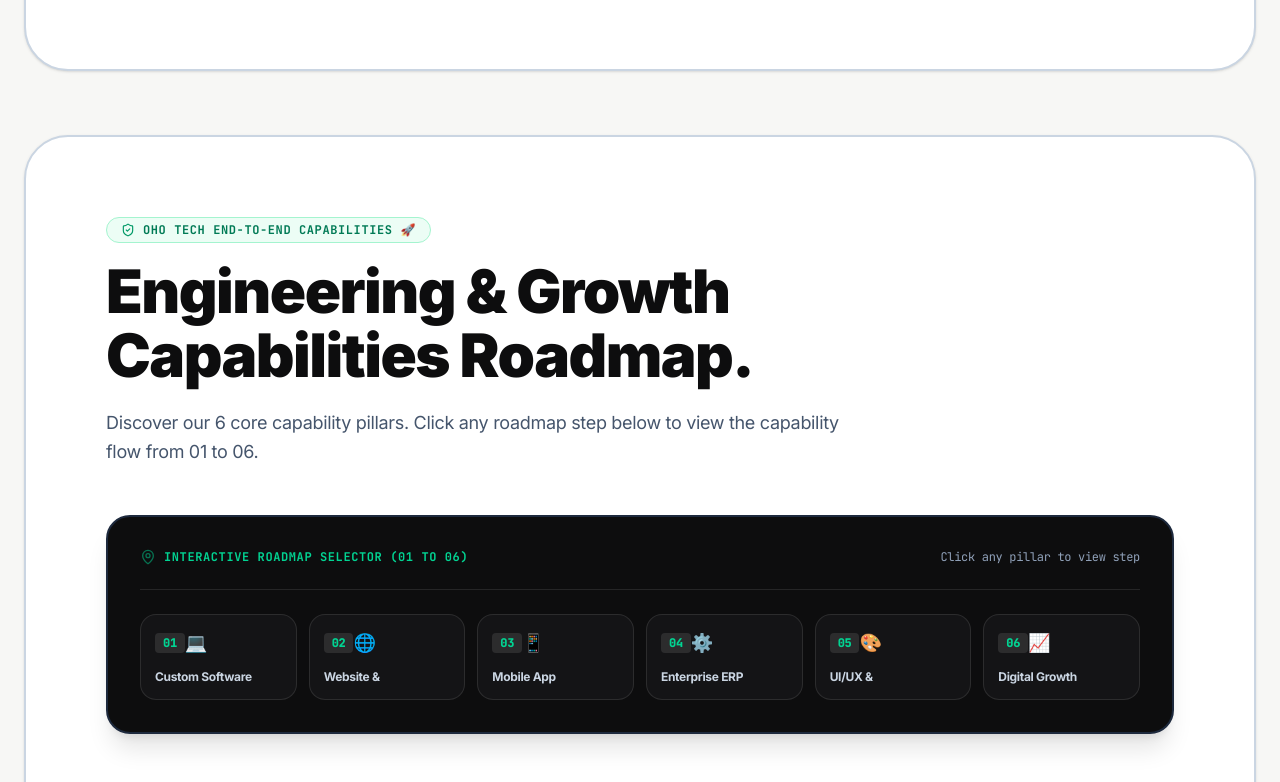
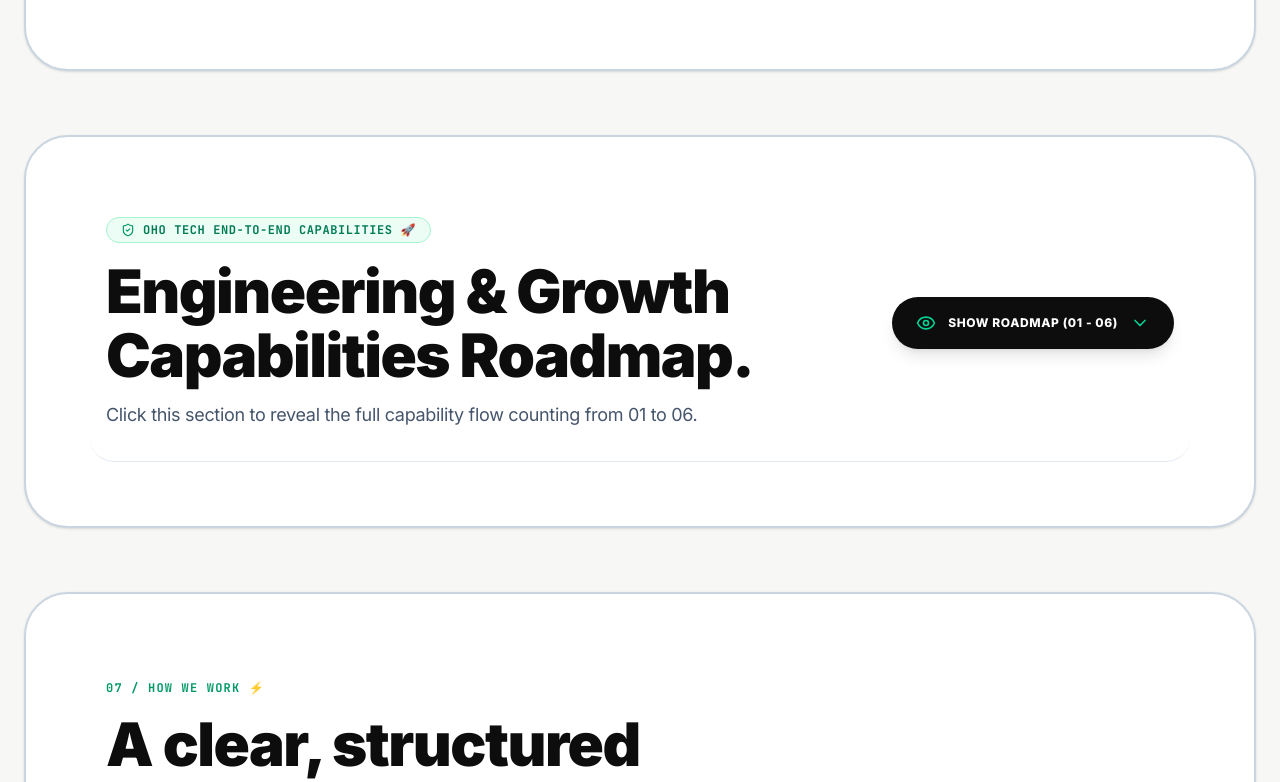
Before and after one commit to Himansu-Nayak/OHOTECHN, a Next.js app: page / in a window 1280 px wide. Shown: the part 8700-9482 px from the top of the page. Built offline with nearby package versions, Linux system fonts and the light colour scheme.

Commit message:
feat: Make ServiceStoryTimeline collapsed by default, expanding to reveal 01 to 06 capability flow when clicked

```diff
--- a/src/components/story/ServiceStoryTimeline.tsx
+++ b/src/components/story/ServiceStoryTimeline.tsx
@@ -2,17 +2,27 @@
 
 import * as React from 'react';
 import Link from 'next/link';
-import { ArrowRight, Code2, Globe, Smartphone, LayoutGrid, Palette, TrendingUp, CheckCircle2, ShieldCheck, Cpu, Workflow, Database, MapPin, ChevronDown, Layers } from 'lucide-react';
+import { ArrowRight, Code2, Globe, Smartphone, LayoutGrid, Palette, TrendingUp, CheckCircle2, ShieldCheck, Cpu, Workflow, Database, MapPin, ChevronDown, Layers, Eye } from 'lucide-react';
 
 export function ServiceStoryTimeline() {
+  const [isOpen, setIsOpen] = React.useState(false);
   const [selectedPillar, setSelectedPillar] = React.useState<string | null>(null);
 
+  const handleToggleRoadmap = () => {
+    setIsOpen((prev) => !prev);
+  };
+
   const handleScrollToPillar = (id: string) => {
+    if (!isOpen) {
+      setIsOpen(true);
+    }
     setSelectedPillar(id);
+    setTimeout(() => {
       const el = document.getElementById(id);
       if (el) {
         el.scrollIntoView({ behavior: 'smooth', block: 'start' });
       }
+    }, 100);
   };
 
   const stories = [
@@ -331,19 +341,41 @@ export function ServiceStoryTimeline() {
   return (
     <section className="max-w-[1536px] w-full mx-auto mb-16 bg-white border-2 border-slate-300 rounded-[32px] sm:rounded-[44px] p-8 sm:p-14 lg:p-20 shadow-sm relative overflow-hidden" id="capabilities-timeline">
 
-      {/* Top Main Section Header */}
-      <div className="max-w-4xl mb-12 text-left">
+      {/* Top Interactive Clickable Header */}
+      <div
+        onClick={handleToggleRoadmap}
+        className="group cursor-pointer select-none border-b border-slate-200 pb-8 transition-colors hover:bg-slate-50/50 p-4 -m-4 rounded-3xl"
+      >
+        <div className="flex flex-col sm:flex-row sm:items-center justify-between gap-4">
+          <div className="max-w-4xl">
             <div className="inline-flex items-center gap-2 px-3.5 py-1 rounded-full bg-emerald-50 border border-emerald-200 text-emerald-700 font-mono text-xs font-bold uppercase tracking-wider mb-4">
               <ShieldCheck className="w-3.5 h-3.5 text-emerald-600" />
               OHO TECH END-TO-END CAPABILITIES 🚀
             </div>
-        <h2 className="text-3xl sm:text-5xl lg:text-6xl font-black text-[#0d0d0e] tracking-tight leading-[1.08] mb-5">
-          Engineering &amp; Growth Capabilities Roadmap.
+            <h2 className="text-3xl sm:text-5xl lg:text-6xl font-black text-[#0d0d0e] tracking-tight leading-[1.08] mb-3 group-hover:text-emerald-600 transition-colors flex items-center gap-3">
+              <span>Engineering &amp; Growth Capabilities Roadmap.</span>
             </h2>
             <p className="text-base sm:text-lg text-slate-600 leading-relaxed max-w-3xl">
-          Discover our 6 core capability pillars. Click any roadmap step below to view the capability flow from 01 to 06.
+              {isOpen
+                ? 'Showing full capability roadmap from 01 to 06. Click header to collapse.'
+                : 'Click this section to reveal the full capability flow counting from 01 to 06.'}
             </p>
           </div>
+
+          {/* Interactive Toggle Button */}
+          <div className="shrink-0 flex items-center gap-3 bg-[#0d0d0e] text-white hover:bg-emerald-600 px-6 py-4 rounded-full shadow-lg transition-all group-hover:scale-105">
+            <Eye className="w-5 h-5 text-emerald-400 group-hover:text-white" />
+            <span className="font-extrabold text-xs uppercase tracking-wider">
+              {isOpen ? 'Hide Roadmap' : 'Show Roadmap (01 - 06)'}
+            </span>
+            <ChevronDown className={`w-5 h-5 text-emerald-400 group-hover:text-white transition-transform duration-300 ${isOpen ? 'rotate-180' : ''}`} />
+          </div>
+        </div>
+      </div>
+
+      {/* EXPANDED CONTENT: ONLY SHOWS WHEN USER CLICKS (isOpen === true) */}
+      {isOpen && (
+        <div className="mt-12 transition-all duration-500 animate-in fade-in slide-in-from-top-4">
 
           {/* Interactive Roadmap Selector Bar */}
           <div className="bg-[#0d0d0e] text-white rounded-3xl p-6 sm:p-8 mb-16 border-2 border-slate-800 shadow-xl">
@@ -397,7 +429,7 @@ export function ServiceStoryTimeline() {
               return (
                 <React.Fragment key={item.id}>
 
-              {/* Single Master Card Styled EXACTLY Like Reference Photo */}
+                  {/* Master Card Styled Exactly Like Reference Photo */}
                   <div
                     id={item.id}
                     className="bg-[#0d0d0e] text-white border-2 border-slate-800 rounded-3xl p-8 sm:p-10 lg:p-12 shadow-2xl relative overflow-hidden group hover:border-emerald-500/40 transition-all duration-300"
@@ -452,7 +484,7 @@ export function ServiceStoryTimeline() {
 
                     </div>
 
-                {/* Core Feature Pills (Matching Outline Pill Style from Reference Image) */}
+                    {/* Core Feature Pills */}
                     <div className="pt-6 border-t border-white/10 mt-6">
                       <h4 className="text-[11px] font-mono font-bold text-slate-400 uppercase tracking-widest mb-4">
                         CORE MODULES &amp; DELIVERABLES
@@ -470,7 +502,7 @@ export function ServiceStoryTimeline() {
                       </div>
                     </div>
 
-                {/* Monospaced Footer Tag (Matching SLA-Backed Delivery from Photo) */}
+                    {/* Monospaced Footer Tag */}
                     <div className="mt-8 pt-4 border-t border-white/10 flex items-center justify-between text-xs font-mono text-slate-400">
                       <span>{item.footerTag}</span>
                       <span className="text-emerald-400 font-bold">100% PRODUCTION READY</span>
@@ -478,7 +510,7 @@ export function ServiceStoryTimeline() {
 
                   </div>
 
-              {/* Just the Clean Continuous Stick Line (No Chains, No Arrows) */}
+                  {/* Clean Vertical Stick Line */}
                   {idx < stories.length - 1 && (
                     <div className="py-6 flex justify-center my-2">
                       <div className="w-1.5 h-16 bg-gradient-to-b from-emerald-500/80 via-emerald-400 to-emerald-500/80 rounded-full shadow-[0_0_10px_#10b981]" />
@@ -490,6 +522,9 @@ export function ServiceStoryTimeline() {
             })}
           </div>
 
+        </div>
+      )}
+
     </section>
   );
 }
```
Lines whose indentation alone changed are shown as unchanged.
